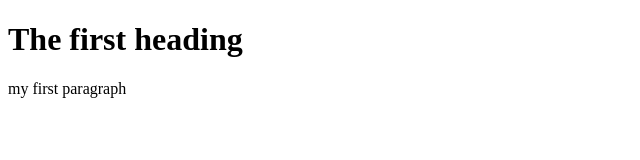
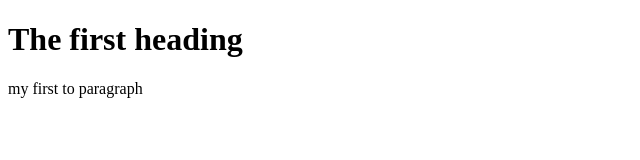
Before and after one commit to shah9380/first-website, a plain HTML site: page index.html in a window 1280 px wide. Shown: the full height of the page, 0-640 px from the left. Drawn offline with Linux system fonts and the light colour scheme.

Commit message:
done another change

```diff
--- a/index.html
+++ b/index.html
@@ -7,6 +7,6 @@
     </head>
     <body>
         <h1>The first heading</h1>
-        <p>my first paragraph</p>
+        <p>my first to paragraph</p>
     </body>
 </html>
```
